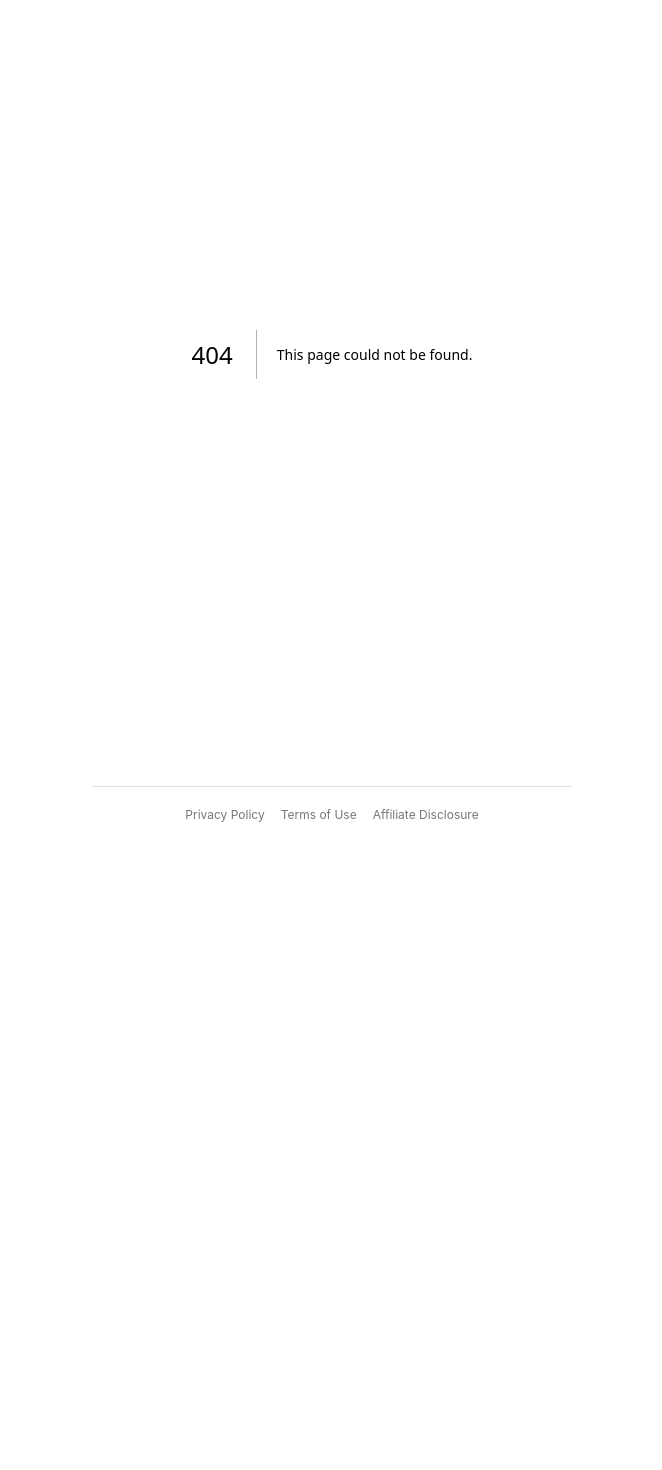
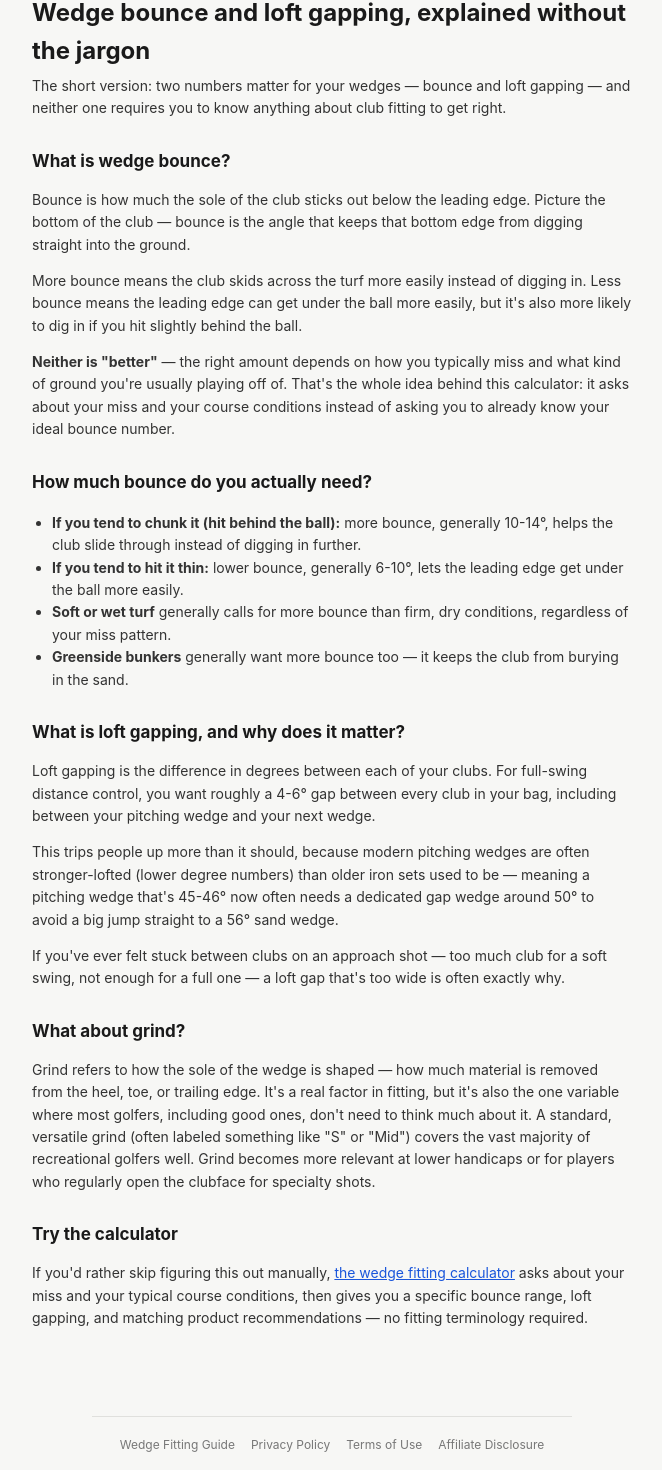
Before and after one commit to rychris6-a11y/wedge-fitting-tool, a Next.js app: page /guide in a window 1280 px wide. Before the commit this address had no page. Shown: the part 46-1516 px from the top of the page, without its empty margins (308-970 px from the left). Before the commit the page ends 900 px from the top, so only its background shows below. Built offline with nearby package versions, Linux system fonts and the light colour scheme.

Commit message:
Add files via upload

```diff
--- /dev/null
+++ b/app/guide/page.tsx
@@ -0,0 +1,104 @@
+// app/guide/page.tsx
+// Supports two things at once: gives Google specific long-tail
+// queries to rank (wedge bounce, loft gapping) and gives forum
+// replies something real to point to beyond the bare calculator link.
+
+export const metadata = {
+  title: "Wedge Bounce and Loft Gapping Explained | Wedge Fitting Calculator",
+  description:
+    "A plain-language guide to wedge bounce, grind, and loft gapping — what they actually mean, why they matter, and how to figure out what you need without the jargon.",
+};
+
+export default function Guide() {
+  return (
+    <main className="legal-page">
+      <h1>Wedge bounce and loft gapping, explained without the jargon</h1>
+      <p className="legal-updated">
+        The short version: two numbers matter for your wedges — bounce and
+        loft gapping — and neither one requires you to know anything about
+        club fitting to get right.
+      </p>
+
+      <h2>What is wedge bounce?</h2>
+      <p>
+        Bounce is how much the sole of the club sticks out below the leading
+        edge. Picture the bottom of the club — bounce is the angle that
+        keeps that bottom edge from digging straight into the ground.
+      </p>
+      <p>
+        More bounce means the club skids across the turf more easily instead
+        of digging in. Less bounce means the leading edge can get under the
+        ball more easily, but it's also more likely to dig in if you hit
+        slightly behind the ball.
+      </p>
+      <p>
+        <strong>Neither is "better"</strong> — the right amount depends on
+        how you typically miss and what kind of ground you're usually
+        playing off of. That's the whole idea behind this calculator: it
+        asks about your miss and your course conditions instead of asking
+        you to already know your ideal bounce number.
+      </p>
+
+      <h2>How much bounce do you actually need?</h2>
+      <ul>
+        <li>
+          <strong>If you tend to chunk it (hit behind the ball):</strong>{" "}
+          more bounce, generally 10-14°, helps the club slide through instead
+          of digging in further.
+        </li>
+        <li>
+          <strong>If you tend to hit it thin:</strong> lower bounce, generally
+          6-10°, lets the leading edge get under the ball more easily.
+        </li>
+        <li>
+          <strong>Soft or wet turf</strong> generally calls for more bounce
+          than firm, dry conditions, regardless of your miss pattern.
+        </li>
+        <li>
+          <strong>Greenside bunkers</strong> generally want more bounce too —
+          it keeps the club from burying in the sand.
+        </li>
+      </ul>
+
+      <h2>What is loft gapping, and why does it matter?</h2>
+      <p>
+        Loft gapping is the difference in degrees between each of your
+        clubs. For full-swing distance control, you want roughly a 4-6°
+        gap between every club in your bag, including between your pitching
+        wedge and your next wedge.
+      </p>
+      <p>
+        This trips people up more than it should, because modern pitching
+        wedges are often stronger-lofted (lower degree numbers) than older
+        iron sets used to be — meaning a pitching wedge that's 45-46° now
+        often needs a dedicated gap wedge around 50° to avoid a big jump
+        straight to a 56° sand wedge.
+      </p>
+      <p>
+        If you've ever felt stuck between clubs on an approach shot —
+        too much club for a soft swing, not enough for a full one — a loft
+        gap that's too wide is often exactly why.
+      </p>
+
+      <h2>What about grind?</h2>
+      <p>
+        Grind refers to how the sole of the wedge is shaped — how much
+        material is removed from the heel, toe, or trailing edge. It's a
+        real factor in fitting, but it's also the one variable where most
+        golfers, including good ones, don't need to think much about it.
+        A standard, versatile grind (often labeled something like "S" or
+        "Mid") covers the vast majority of recreational golfers well. Grind
+        becomes more relevant at lower handicaps or for players who
+        regularly open the clubface for specialty shots.
+      </p>
+
+      <h2>Try the calculator</h2>
+      <p>
+        If you'd rather skip figuring this out manually, <a href="/">the wedge fitting calculator</a> asks
+        about your miss and your typical course conditions, then gives you a
+        specific bounce range, loft gapping, and matching product
+        recommendations — no fitting terminology required.
+      </p>
+    </main>
+  );
+}
--- a/app/layout.tsx
+++ b/app/layout.tsx
@@ -11,6 +11,7 @@ export default function RootLayout({ children }: { children: React.ReactNode })
       <body>
         {children}
         <footer className="site-footer">
+          <a href="/guide">Wedge Fitting Guide</a>
           <a href="/privacy">Privacy Policy</a>
           <a href="/terms">Terms of Use</a>
           <a href="/disclosure">Affiliate Disclosure</a>
```
